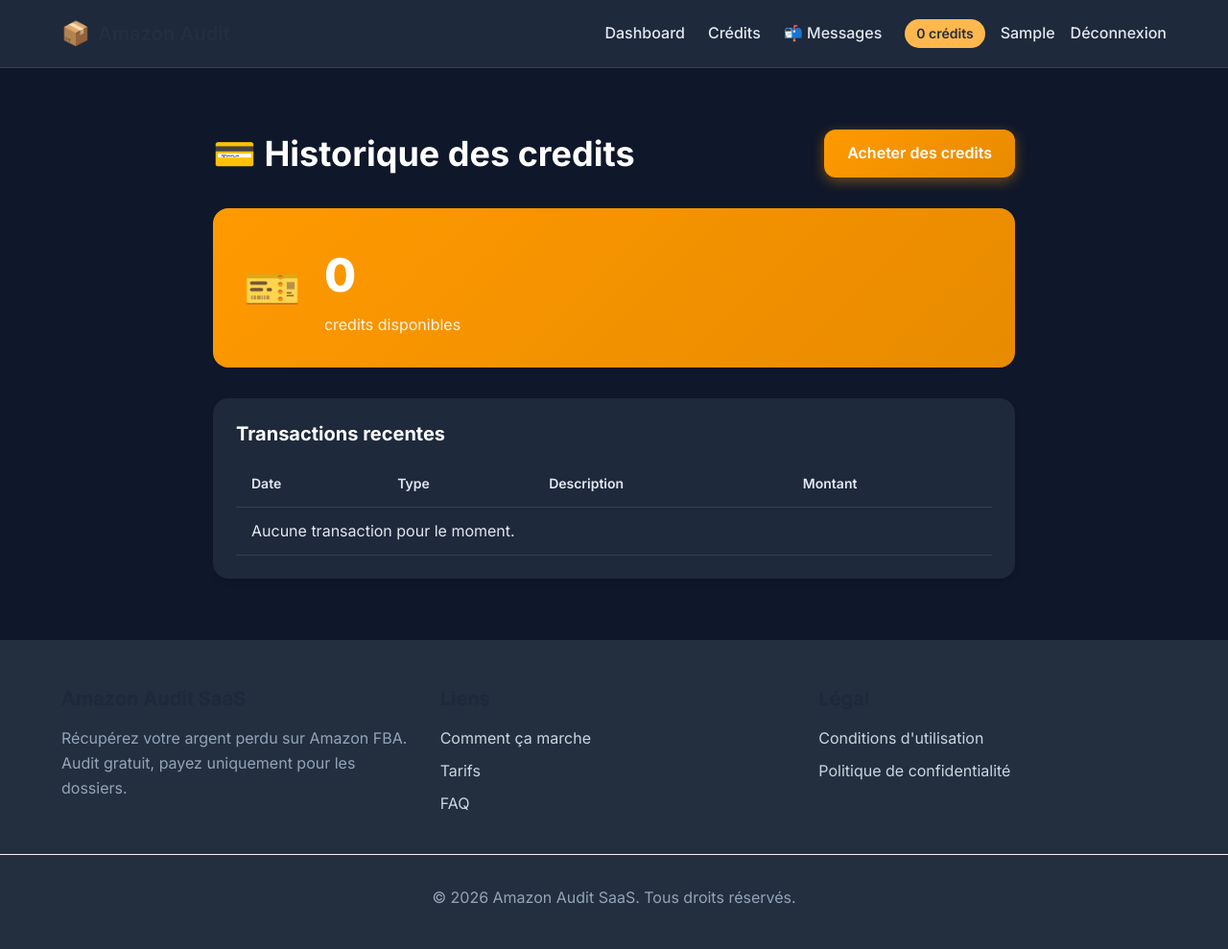
After one commit to Eric9712/amazon-audit-saas, a Django app: page /payments/credits/history/ in a window 1280 px wide. The commit adds this page. Shown: the whole page at 96% size. Run offline with Django 4.2, Linux system fonts and the light colour scheme; the visitor is signed in with stand-in values (Sample User, id 1).

Commit message:
Add welcome email, credits history page, validate payment button

```diff
--- a/admin_console/urls.py
+++ b/admin_console/urls.py
@@ -11,4 +11,5 @@ urlpatterns = [
     path('users/', views.users_list, name='users'),
     path('transactions/', views.transactions_list, name='transactions'),
     path('logins/', views.logins_list, name='logins'),
+    path('validate-payment/<int:transaction_id>/', views.validate_payment, name='validate_payment'),
 ]
--- a/apps/accounts/signals.py
+++ b/apps/accounts/signals.py
@@ -21,6 +21,35 @@ def create_seller_profile(sender, instance, created, **kwargs):
     if created:
         SellerProfile.objects.get_or_create(user=instance)
         logger.info(f"Created SellerProfile for user: {instance.email}")
+
+        # Send welcome email
+        try:
+            from django.core.mail import send_mail
+            from django.conf import settings
+
+            send_mail(
+                subject="Bienvenue sur Amazon Audit !",
+                message=f"""Bonjour {instance.get_short_name()},
+
+Bienvenue sur Amazon Audit ! Votre compte a ete cree avec succes.
+
+Pour commencer a recuperer l'argent que Amazon vous doit :
+1. Connectez-vous a votre tableau de bord
+2. Importez vos rapports Amazon Seller Central
+3. Lancez votre premier audit gratuit
+
+Si vous avez des questions, n'hesitez pas a nous contacter.
+
+Cordialement,
+L'equipe Amazon Audit
+""",
+                from_email=settings.DEFAULT_FROM_EMAIL,
+                recipient_list=[instance.email],
+                fail_silently=True,
+            )
+            logger.info(f"Welcome email sent to: {instance.email}")
+        except Exception as e:
+            logger.warning(f"Failed to send welcome email to {instance.email}: {e}")
 
 
 @receiver(user_logged_in)
--- a/apps/payments/urls.py
+++ b/apps/payments/urls.py
@@ -15,6 +15,7 @@ urlpatterns = [
     path('buy/<int:package_id>/', views.buy_credits, name='buy_credits'),
     path('success/', views.payment_success, name='success'),
     path('history/', views.payment_history, name='history'),
+    path('credits/history/', views.credits_history, name='credits_history'),
     path('simulate/<int:package_id>/', views.simulate_payment, name='simulate_payment'),
 
     # Webhooks
--- a/apps/payments/views.py
+++ b/apps/payments/views.py
@@ -169,3 +169,19 @@ def payment_history(request):
         'transactions': transactions,
         'current_credits': seller_profile.credits_balance,
     })
+
+
+@login_required
+def credits_history(request):
+    """View credits usage history."""
+    seller_profile, _ = SellerProfile.objects.get_or_create(user=request.user)
+
+    from apps.accounts.models import CreditTransaction
+    transactions = CreditTransaction.objects.filter(
+        seller_profile=seller_profile
+    ).order_by('-created_at')[:50]
+
+    return render(request, 'payments/credits_history.html', {
+        'seller_profile': seller_profile,
+        'transactions': transactions,
+    })
--- a/templates/admin_console/dashboard.html
+++ b/templates/admin_console/dashboard.html
@@ -105,7 +105,7 @@
                             <td class="amount">{{ tx.amount }} €</td>
                             <td>{{ tx.created_at|date:"d/m/Y H:i" }}</td>
                             <td>
-                                <a href="{% url 'admin:payments_paymenttransaction_change' tx.pk %}" class="btn btn-sm btn-primary">Valider</a>
+                                <a href="{% url 'admin_console:validate_payment' tx.pk %}" class="btn btn-sm btn-primary" onclick="return confirm('Valider ce paiement de {{ tx.amount }} € ?')">✓ Valider</a>
                             </td>
                         </tr>
                         {% endfor %}
--- /dev/null
+++ b/templates/payments/credits_history.html
@@ -0,0 +1,138 @@
+{% extends 'base.html' %}
+
+{% block title %}Historique des credits - Amazon Audit{% endblock %}
+
+{% block content %}
+<div class="credits-history-page">
+    <div class="page-header">
+        <h1>💳 Historique des credits</h1>
+        <a href="{% url 'payments:pricing' %}" class="btn btn-primary">Acheter des credits</a>
+    </div>
+
+    <div class="balance-card">
+        <div class="balance-icon">🎫</div>
+        <div class="balance-info">
+            <span class="balance-value">{{ seller_profile.credits_balance }}</span>
+            <span class="balance-label">credits disponibles</span>
+        </div>
+    </div>
+
+    <div class="transactions-card">
+        <h2>Transactions recentes</h2>
+        <table class="table">
+            <thead>
+                <tr>
+                    <th>Date</th>
+                    <th>Type</th>
+                    <th>Description</th>
+                    <th>Montant</th>
+                </tr>
+            </thead>
+            <tbody>
+                {% for tx in transactions %}
+                <tr>
+                    <td>{{ tx.created_at|date:"d/m/Y H:i" }}</td>
+                    <td>
+                        {% if tx.transaction_type == 'purchase' %}
+                        <span class="badge badge-success">Achat</span>
+                        {% elif tx.transaction_type == 'usage' %}
+                        <span class="badge badge-warning">Utilisation</span>
+                        {% elif tx.transaction_type == 'bonus' %}
+                        <span class="badge badge-info">Bonus</span>
+                        {% elif tx.transaction_type == 'refund' %}
+                        <span class="badge badge-danger">Remboursement</span>
+                        {% else %}
+                        <span class="badge">{{ tx.get_transaction_type_display }}</span>
+                        {% endif %}
+                    </td>
+                    <td>{{ tx.description }}</td>
+                    <td class="{% if tx.amount > 0 %}text-success{% else %}text-danger{% endif %}">
+                        {% if tx.amount > 0 %}+{% endif %}{{ tx.amount }}
+                    </td>
+                </tr>
+                {% empty %}
+                <tr>
+                    <td colspan="4" class="text-center">Aucune transaction pour le moment.</td>
+                </tr>
+                {% endfor %}
+            </tbody>
+        </table>
+    </div>
+</div>
+
+<style>
+.credits-history-page {
+    max-width: 900px;
+    margin: 0 auto;
+    padding: 2rem;
+}
+
+.page-header {
+    display: flex;
+    justify-content: space-between;
+    align-items: center;
+    margin-bottom: 2rem;
+}
+
+.page-header h1 {
+    margin: 0;
+}
+
+.balance-card {
+    background: linear-gradient(135deg, var(--color-primary), var(--color-primary-dark));
+    border-radius: var(--radius-xl);
+    padding: 2rem;
+    display: flex;
+    align-items: center;
+    gap: 1.5rem;
+    margin-bottom: 2rem;
+    color: #fff;
+}
+
+.balance-icon {
+    font-size: 3rem;
+}
+
+.balance-value {
+    font-size: 3rem;
+    font-weight: 800;
+    display: block;
+}
+
+.balance-label {
+    font-size: 1rem;
+    opacity: 0.9;
+}
+
+.transactions-card {
+    background: var(--color-white);
+    border-radius: var(--radius-xl);
+    padding: 1.5rem;
+    box-shadow: var(--shadow-md);
+}
+
+.transactions-card h2 {
+    font-size: 1.25rem;
+    margin-bottom: 1rem;
+}
+
+.badge-info {
+    background: #dbeafe;
+    color: #1e40af;
+}
+
+.text-success {
+    color: #10b981 !important;
+    font-weight: 600;
+}
+
+.text-danger {
+    color: #ef4444 !important;
+    font-weight: 600;
+}
+
+.text-center {
+    text-align: center;
+}
+</style>
+{% endblock %}
```
Also changed, not shown: admin_console/views.py (+34 -0 lines).
